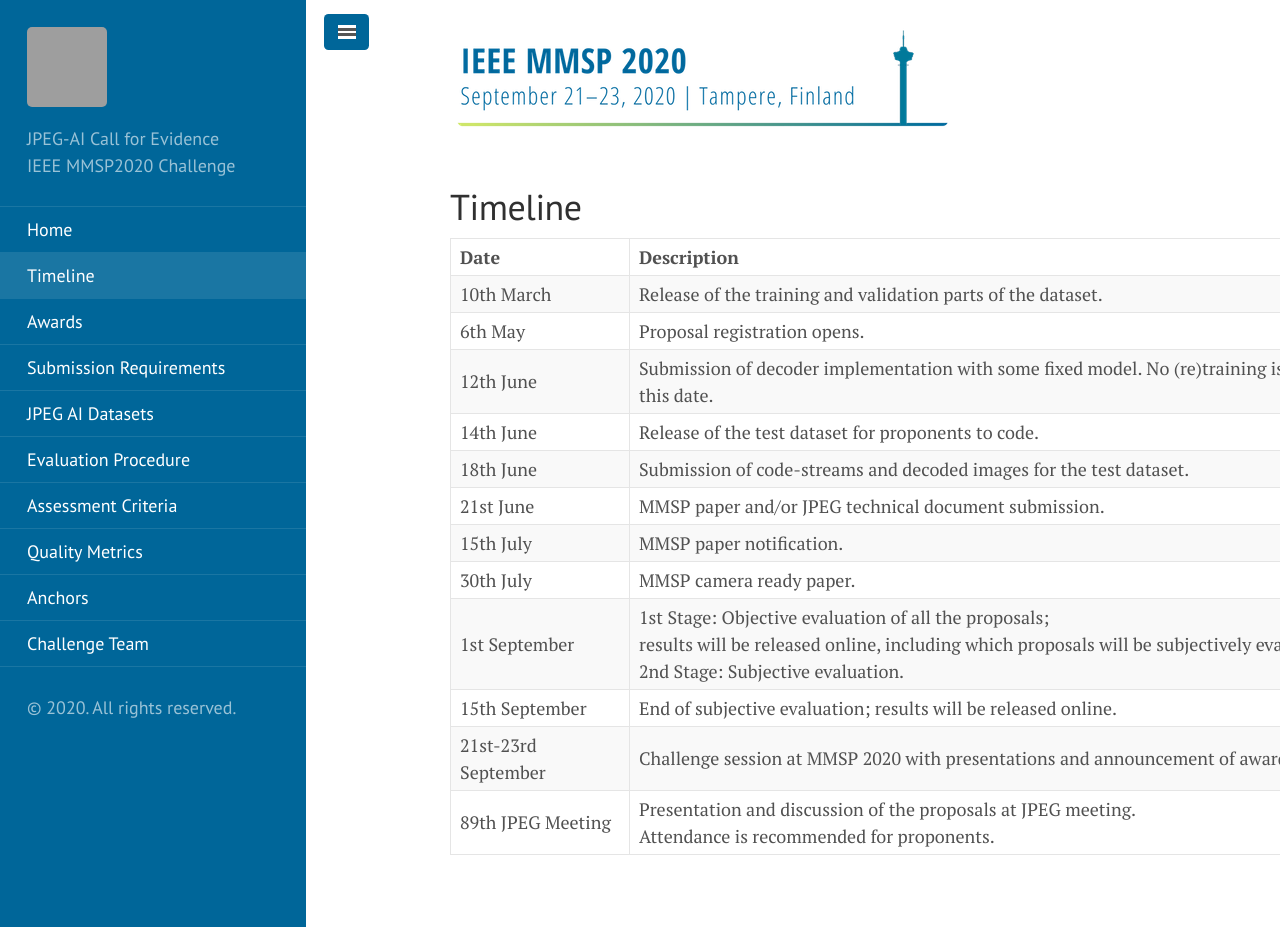
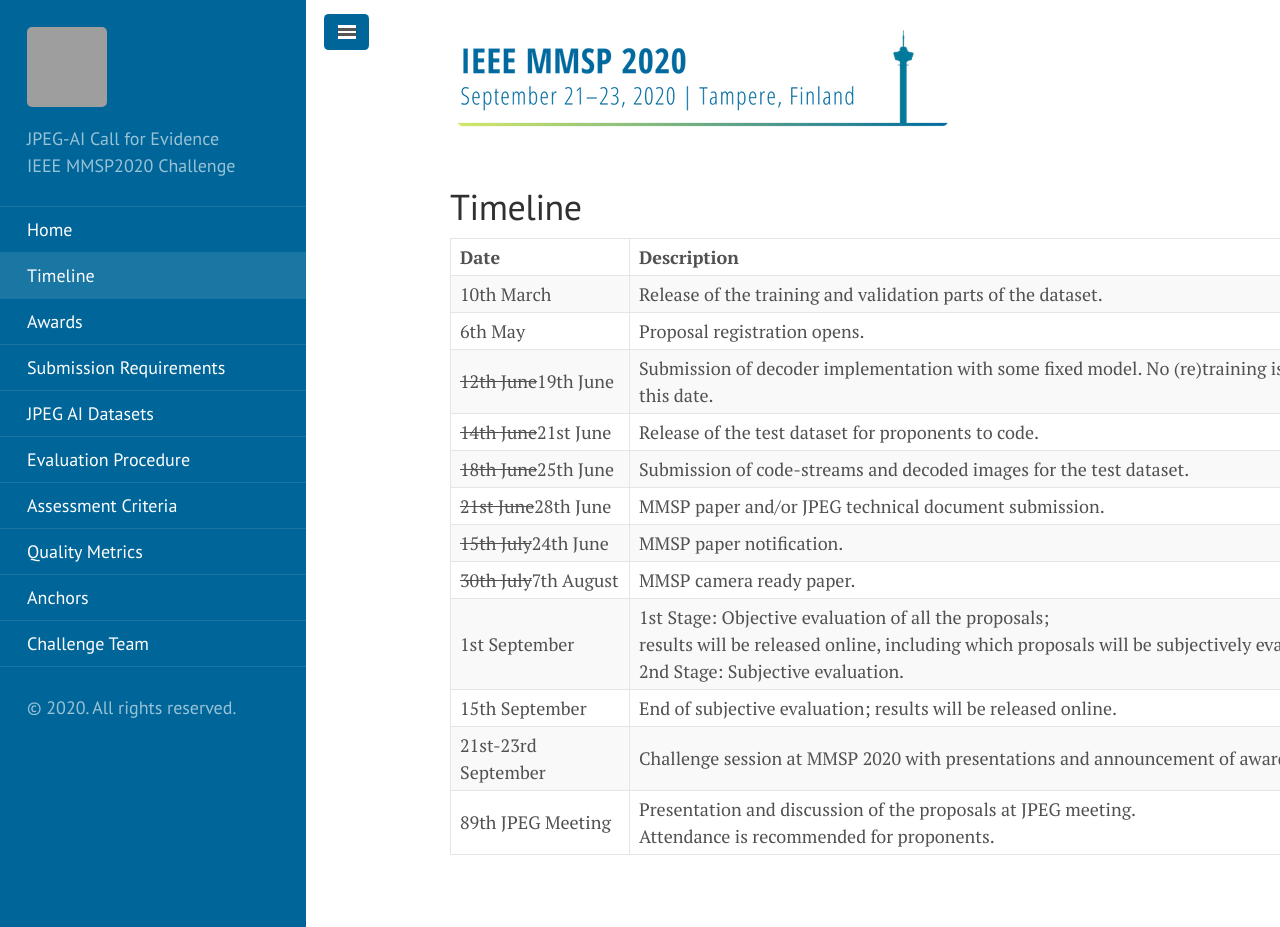
Before and after one commit to jpegai/jpegai.github.io, a Jekyll site: the page built from 00_timeline.md, in a window 1280 px wide and 927 px high. Built offline with Jekyll 4.4.1, drawn with Linux system fonts in a browser that asks for light colours; grey boxes are pictures that could not be loaded.

Commit message:
Timeline with new dates

```diff
--- a/00_timeline.md
+++ b/00_timeline.md
@@ -8,12 +8,12 @@
 | :------------------------ |:----------------------|
 | 10th March       			| Release of the training and validation parts of the dataset. |
 | 6th May       			| Proposal registration opens. |
-| 12th June  				| Submission of decoder implementation with some fixed model. No (re)training is allowed after this date. |
-| 14th June  				| Release of the test dataset for proponents to code. |
-| 18th June  				| Submission of code-streams and decoded images for the test dataset. |
-| 21st June  				| MMSP paper and/or JPEG technical document submission. |
-| 15th July  				| MMSP paper notification. |
-| 30th July  				| MMSP camera ready paper. |
+| ~~12th June~~19th June  				| Submission of decoder implementation with some fixed model. No (re)training is allowed after this date. |
+| ~~14th June~~21st June 				| Release of the test dataset for proponents to code. |
+| ~~18th June~~25th June  				| Submission of code-streams and decoded images for the test dataset. |
+| ~~21st June~~28th June 				| MMSP paper and/or JPEG technical document submission. |
+| ~~15th July~~24th June  				| MMSP paper notification. |
+| ~~30th July~~7th August 				| MMSP camera ready paper. |
 | 1st September  			| 1st Stage: Objective evaluation of all the proposals; <br>results will be released online, including which proposals will be subjectively evaluated. <br> 2nd Stage: Subjective evaluation. |
 | 15th September  			| End of subjective evaluation; results will be released online. |
 | 21st-23rd September       | Challenge session at MMSP 2020 with presentations and announcement of awardees. |
```
